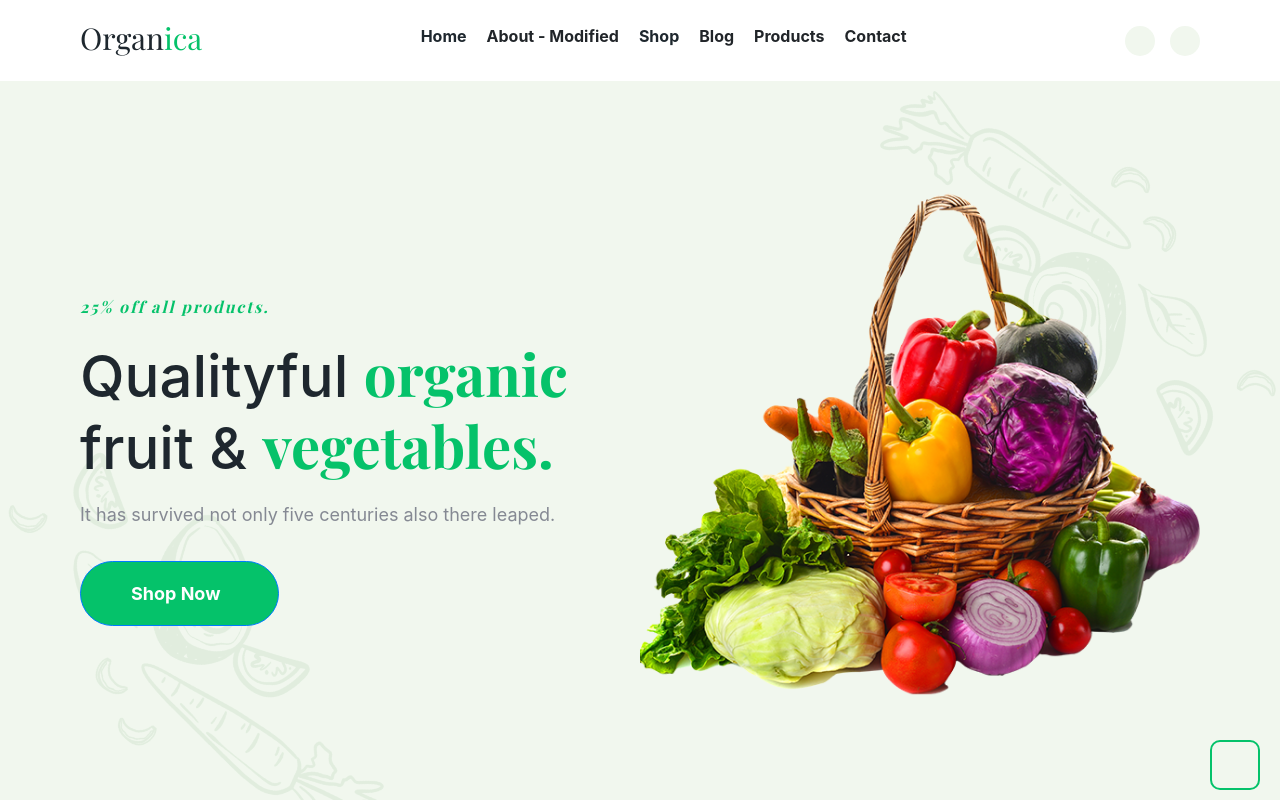
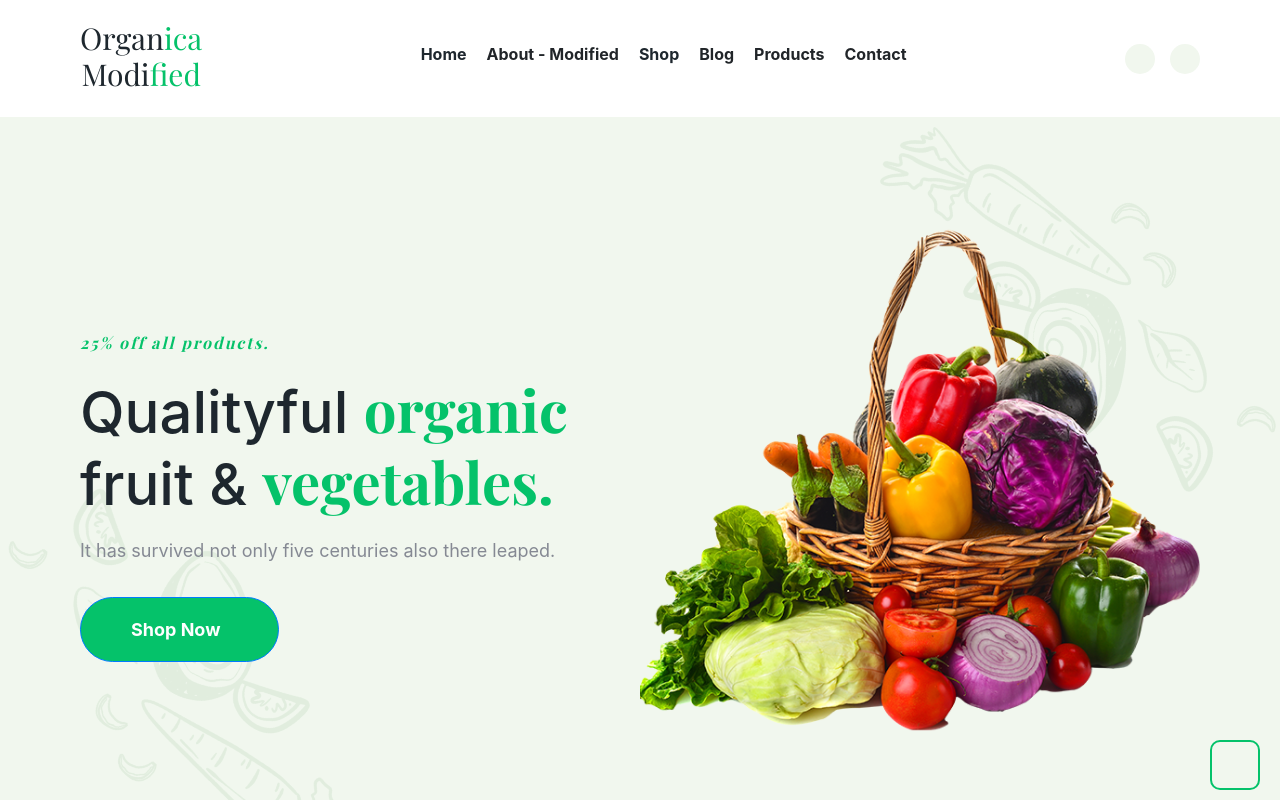
Before and after one commit to farjad122334/CI-CD, a React (Create React App) app: page / in a window 1280 px wide. Shown: the top 800 px of the page. Built offline with nearby package versions, Linux system fonts and the light colour scheme; no server answers; some icons are missing; a web font is replaced by a local one.

Commit message:
made changes for testing 1

```diff
--- a/src/Component/Header.jsx
+++ b/src/Component/Header.jsx
@@ -42,6 +42,9 @@ export const Header = () => {
           <h1 className="h1">
             <a href="/" className="logo">
               Organ<span className="span">ica</span>
+            </a>
+            <a href="/" className="logo">
+              Modi<span className="span">fied</span>
             </a>
           </h1>
           <button
```
